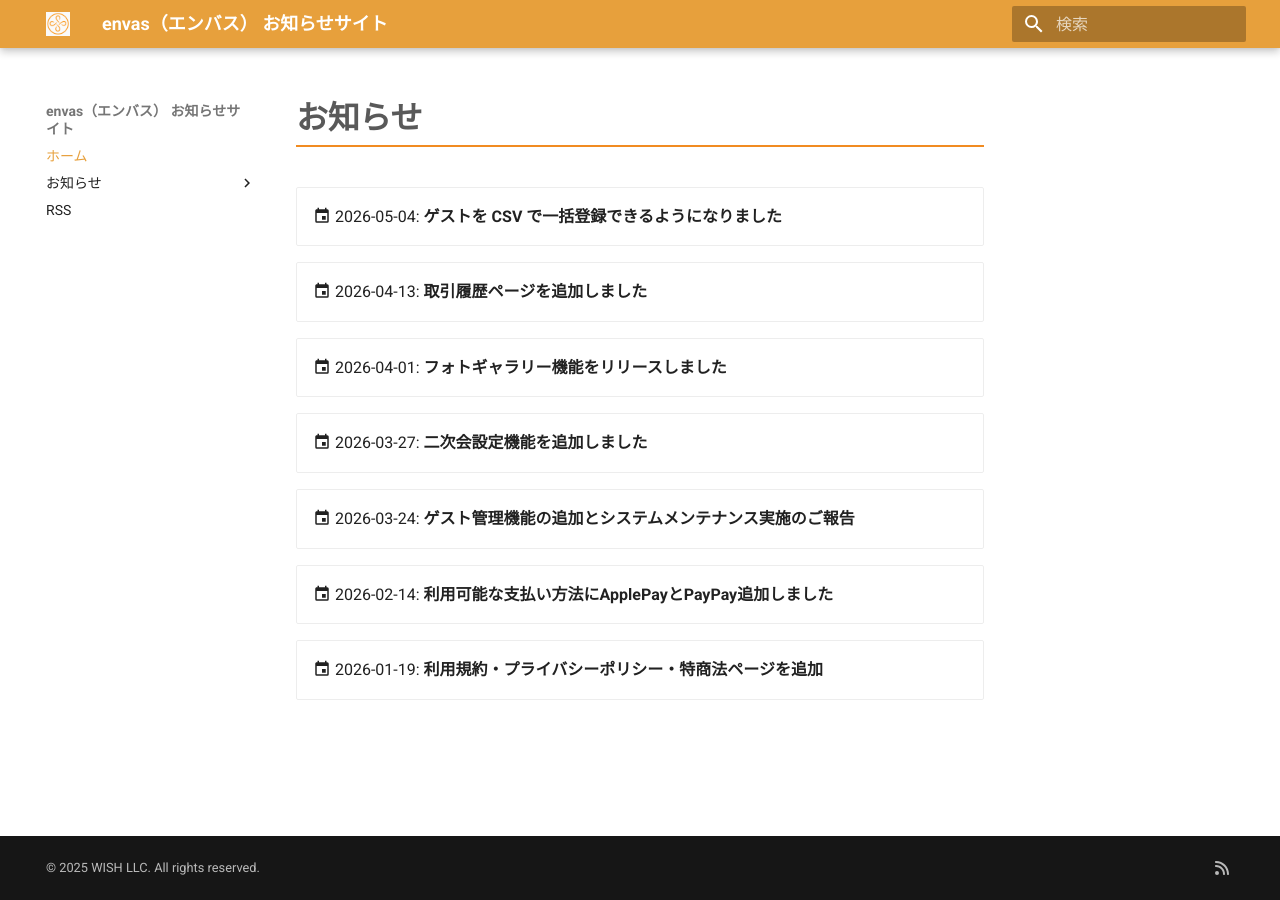
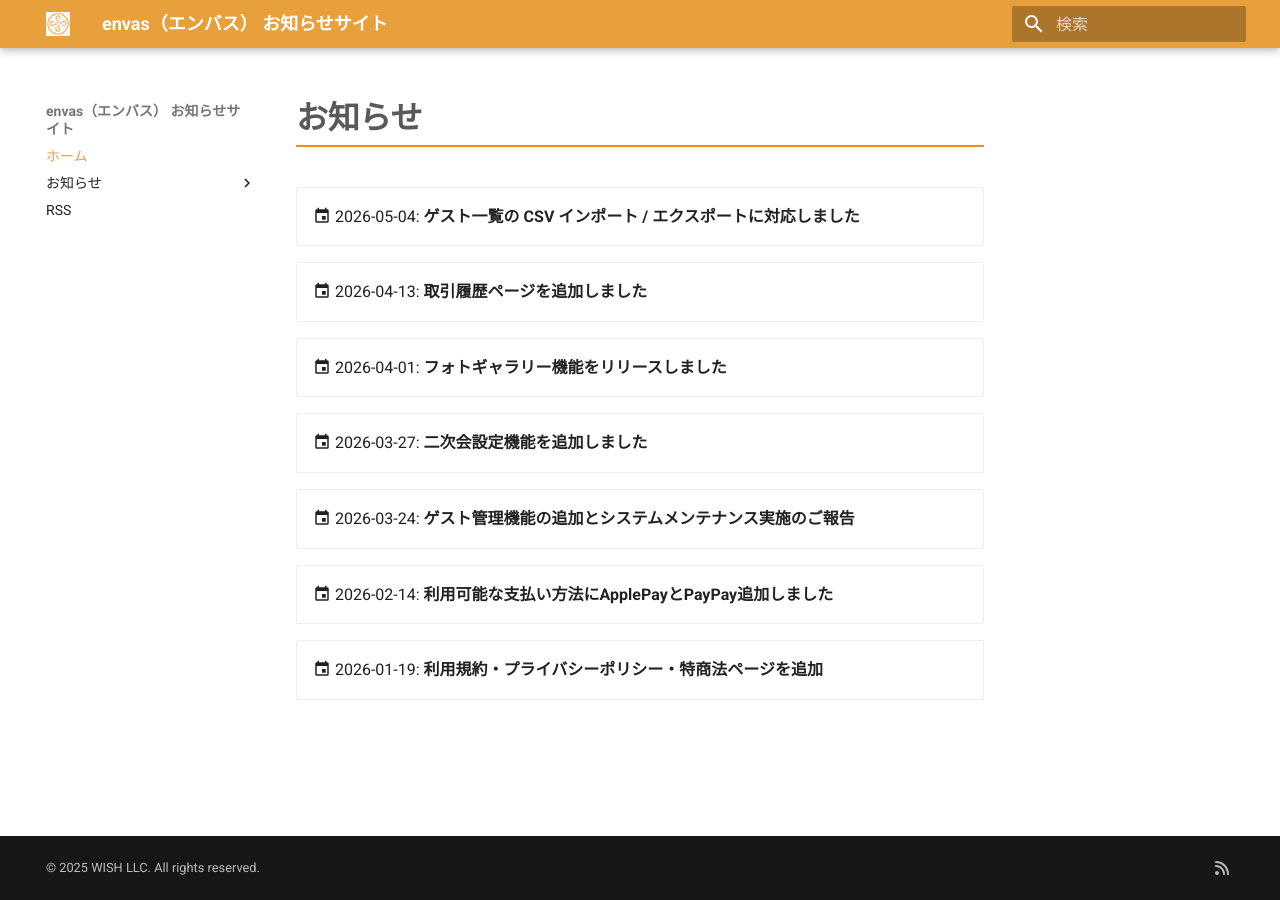
Before and after one commit to wish-corp/envas-info, an MkDocs documentation site: the page built from docs/index.md, in a window 1280 px wide. Built offline with MkDocs 1.6.1 and Material for MkDocs 9.7.7, drawn with Linux system fonts in a browser that asks for light colours.

Commit message:
docs: お知らせ一覧のエントリ文言を更新
🤖 Generated with [Claude Code](https://claude.com/claude-code)

Co-Authored-By: Claude <noreply@anthropic.com>

```diff
--- a/docs/index.md
+++ b/docs/index.md
@@ -1,7 +1,7 @@
 # お知らせ
 
 <div class="grid cards" markdown>
-- [:material-calendar: 2026-05-04: **ゲストを CSV で一括登録できるようになりました**](news/2026-05-04-guest-csv-import.md)
+- [:material-calendar: 2026-05-04: **ゲスト一覧の CSV インポート / エクスポートに対応しました**](news/2026-05-04-guest-csv-import.md)
 </div>
 <div class="grid cards" markdown>
 - [:material-calendar: 2026-04-13: **取引履歴ページを追加しました**](news/2026-04-13-transaction-history.md)
```
